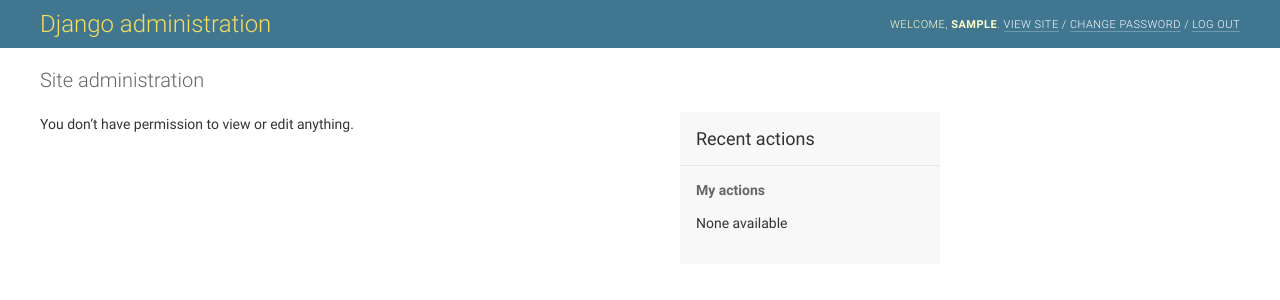
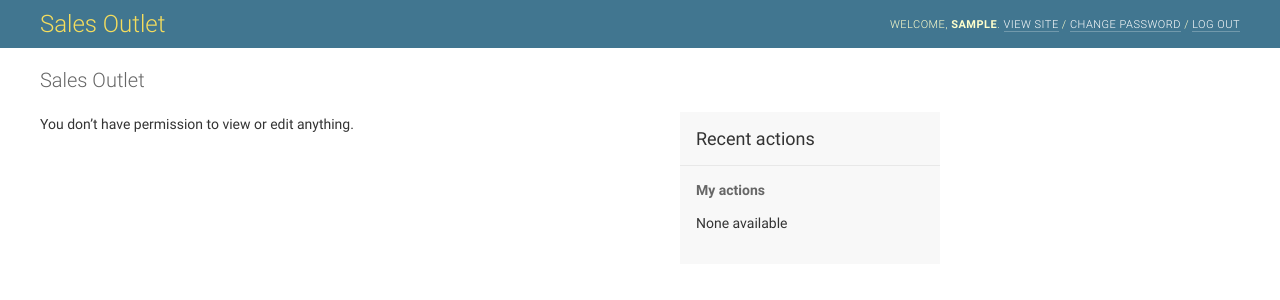
Before and after one commit to pannkotsky/sales_outlet, a Django app: page /admin/ in a window 1280 px wide. Shown: the top 300 px of the page. Run offline with Django 3.2, Linux system fonts and the light colour scheme; the visitor is signed in with stand-in values (Sample User, id 1); data comes from the database, SQL or seed files in the repository; data that the repository does not hold is empty; parts of the project's set-up code (start-up, migrations or seed data) failed here and were passed over.

Commit message:
Customize site title

```diff
--- a/products/views.py
+++ b/products/views.py
@@ -1,5 +1,6 @@
 import datetime
 
+from django.utils.translation import ugettext as _
 from django.views.generic import DetailView
 
 from braces.views import StaffuserRequiredMixin
@@ -13,6 +14,8 @@ class ShipmentsView(StaffuserRequiredMixin, DetailView):
 
     def get_context_data(self, **kwargs):
         context = super(ShipmentsView, self).get_context_data(**kwargs)
+        context['site_header'] = _('Sales Outlet')
+        context['site_title'] = _('Sales Outlet')
         invoices = self.object.invoices.all()
         date_string = self.request.GET.get('date')
         if date_string:
--- a/sales_outlet/urls.py
+++ b/sales_outlet/urls.py
@@ -15,11 +15,16 @@ Including another URLconf
 """
 from django.conf.urls import url, include
 from django.contrib import admin
+from django.utils.translation import ugettext_lazy as _
 from django.views.generic import RedirectView
 
 from select2 import urls as select2_urls
 
 from products.views import ShipmentsView
+
+admin.site.site_header = _('Sales Outlet')
+admin.site.site_title = _('Sales Outlet')
+admin.site.index_title = _('Sales Outlet')
 
 urlpatterns = [
     url(r'^admin/', admin.site.urls),
--- a/templates/shipments.html
+++ b/templates/shipments.html
@@ -1,5 +1,10 @@
 {% extends "admin/base_site.html" %}
 {% load i18n %}
+
+{% block title %}
+    {% trans 'Shipments' %}
+    {{ block.super }}
+{% endblock %}
 
 {% block breadcrumbs %}
     <div class="breadcrumbs">
```
Also changed, not shown: locale/uk/LC_MESSAGES/django.po.
